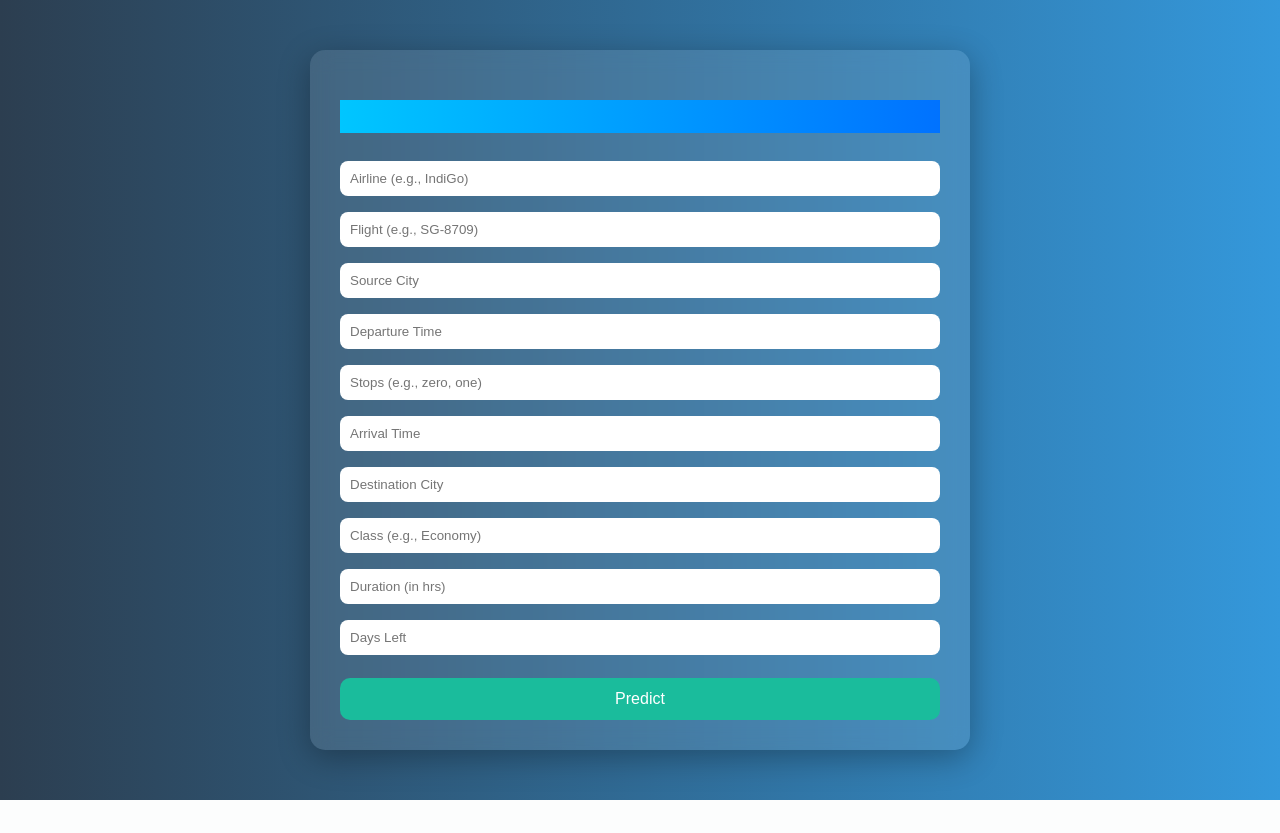
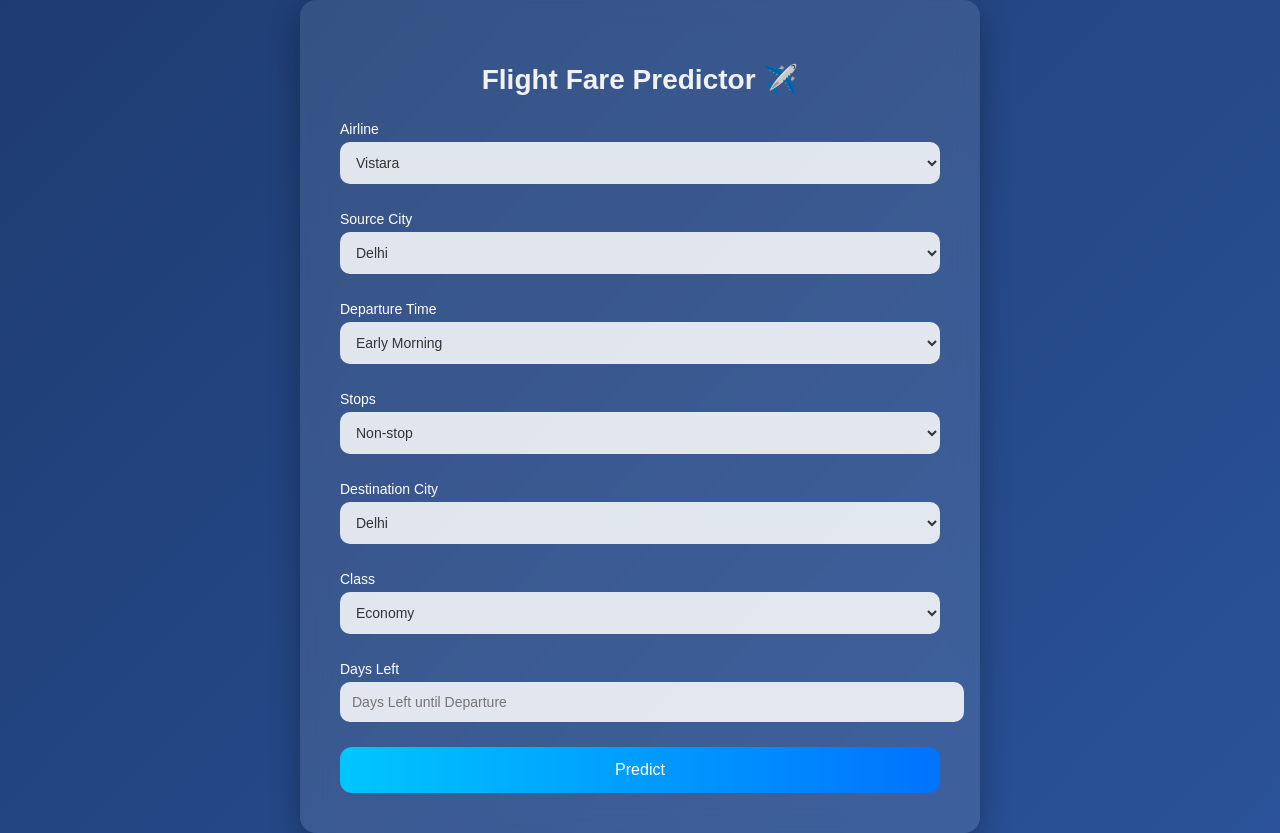
Before and after one commit to umamahesh01/Flight-Ticket-Prediction-End-to-End-ML-Pipeline, a Flask app: page / in a window 1280 px wide. Before the commit the page ends 800 px from the top, so only its background shows below. Run offline with Flask 3, Linux system fonts and the light colour scheme; parts of the project's set-up code (start-up, migrations or seed data) failed here and were passed over.

Commit message:
Enhancement: Added Flask integration, encoder/scaler persistence, updated configs, and deployment files

```diff
--- a/Flask/app.py
+++ b/Flask/app.py
@@ -1,11 +1,43 @@
+
 from flask import Flask, render_template, request
 import pickle
 import numpy as np
+import pandas as pd
+import yaml
+import json
+import os
+import sys
+
+BASE_DIR = os.path.dirname(os.path.dirname(os.path.abspath(__file__)))
+sys.path.append(BASE_DIR)
+
+# load config relative to project root
+config_path = os.path.join(BASE_DIR, "config.yaml")
+with open(config_path, 'r') as f:
+    config = yaml.safe_load(f)
+
+
+# Resolve relative artifact paths to absolute
+for key in ["data_path", "model_path", "scaler_path", "encoder_path", "feature_path"]:
+    config[key] = os.path.join(BASE_DIR, config[key])
+
+
+# Loading Model
+with open(config['model_path'], 'rb') as f:
+    model = pickle.load(f)
+
+# Load Encoder
+with open(config['encoder_path'], 'rb') as f:
+    encoders = pickle.load(f)
+
+# Load Scaler
+with open(config['scaler_path'], 'rb') as f:
+    scaler = pickle.load(f)
+
+with open(config["feature_path"], "r") as f:
+    feature_list = json.load(f)
 
 app = Flask(__name__)
-
-# Load your model (make sure model.pkl exists in artifacts/)
-model = pickle.load(open('C:\\Users\\mahesh\\OneDrive\\Documents\\Naresh_IT\\LIGHT\\SPEED\\Data_science_RESTART\\CodeBase_Production\\Flight_Fare_prediction\\artifacts\\model.pkl', 'rb'))
 
 @app.route('/')
 def home():
@@ -14,26 +46,36 @@ def home():
 @app.route('/predict', methods=['POST'])
 def predict():
     try:
-        features = [
-            request.form.get('airline'),
-            request.form.get('flight'),
-            request.form.get('source_city'),
-            request.form.get('departure_time'),
-            request.form.get('stops'),
-            request.form.get('arrival_time'),
-            request.form.get('destination_city'),
-            request.form.get('class_type'),
-            float(request.form.get('duration')),
-            int(request.form.get('days_left'))
-        ]
+        input_dict = {
+                "airline": request.form.get("airline").strip().title(),   # Spicejet → Spicejet
+                "source_city": request.form.get("source_city").strip().title(),
+                "departure_time": request.form.get("departure_time").strip().title(),
+                "stops": request.form.get("stops").strip().lower(),
+                "destination_city": request.form.get("destination_city").strip().title(),
+                "class": request.form.get("class_type").strip().title(),
+                "days_left": int(request.form.get("days_left"))
+            }
+        # Keep the same feature order as training
+        features_df = pd.DataFrame([input_dict])[feature_list]
 
-        final_features = np.array(features).reshape(1, -1)
-        prediction = model.predict(final_features)[0]
+        # Encode categorical columns
+        for col, le in encoders.items():
+            if col in features_df.columns:
+                features_df[col] = le.transform(features_df[col].astype(str))
 
-        return render_template('index.html', prediction_text=f"Estimated Fare: ₹{int(prediction)}")
+        # Scale features
+        features_scaled = scaler.transform(features_df)
+
+        # Predict
+        prediction = model.predict(features_scaled)[0]
+
+        return render_template('index.html',
+                               prediction_text=f"Estimated Fare: ₹{int(prediction)}")
 
     except Exception as e:
-        return render_template('index.html', prediction_text=f"Error: {str(e)}")
+        return render_template('index.html',
+                               prediction_text=f"Error: {str(e)}")
+
 
 if __name__ == "__main__":
-    app.run(debug=True)
+    app.run(host="0.0.0.0", port=5000,debug=True)
--- a/Flask/static/style.css
+++ b/Flask/static/style.css
@@ -1,61 +1,103 @@
+/* Background */
 body {
-    background: linear-gradient(to right, #2c3e50, #3498db);
-    font-family: 'Segoe UI', Tahoma, Geneva, Verdana, sans-serif;
-    color: white;
     margin: 0;
     padding: 0;
+    font-family: 'Poppins', sans-serif;
+    background: linear-gradient(135deg, #1e3c72, #2a5298);
+    min-height: 100vh;
+    display: flex;
+    align-items: center;
+    justify-content: center;
+    color: #fff;
 }
 
+/* Main container */
 .container {
+    background: rgba(255, 255, 255, 0.1);
+    padding: 40px;
+    border-radius: 16px;
+    box-shadow: 0 10px 30px rgba(0,0,0,0.3);
+    backdrop-filter: blur(12px);
+    width: 100%;
     max-width: 600px;
-    background: rgba(255, 255, 255, 0.1);
-    margin: 50px auto;
-    padding: 30px;
-    border-radius: 15px;
-    box-shadow: 0 8px 32px rgba(0, 0, 0, 0.3);
-    backdrop-filter: blur(10px);
+    animation: fadeIn 1s ease-in-out;
 }
 
+/* Title */
 h2 {
     text-align: center;
-    margin-bottom: 20px;
-    background: linear-gradient(to right, #00c6ff, #0072ff);
-
-    -webkit-text-fill-color: transparent;
+    font-size: 28px;
     font-weight: bold;
+    margin-bottom: 25px;
+    color: #f1f1f1;
 }
 
-form {
-    display: flex;
-    flex-direction: column;
+/* Labels */
+label {
+    margin-top: 12px;
+    margin-bottom: 5px;
+    font-weight: 500;
+    font-size: 14px;
+    display: block;
 }
 
+/* Inputs & Dropdowns */
 input, select {
-    padding: 10px;
-    margin: 8px 0;
-    border-radius: 8px;
+    width: 100%;
+    padding: 12px;
+    border-radius: 10px;
     border: none;
+    margin-bottom: 15px;
     outline: none;
+    font-size: 14px;
+    background: rgba(255, 255, 255, 0.85);
+    color: #333;
+    transition: all 0.3s ease;
 }
 
+input:focus, select:focus {
+    box-shadow: 0 0 8px #00c6ff;
+    transform: scale(1.02);
+}
+
+/* Button */
 button {
-    padding: 12px;
+    width: 100%;
+    padding: 14px;
     border: none;
-    background: #1abc9c;
+    background: linear-gradient(to right, #00c6ff, #0072ff);
     color: white;
-    border-radius: 10px;
     font-size: 16px;
-    margin-top: 15px;
+    border-radius: 12px;
     cursor: pointer;
-    transition: background 0.3s ease;
+    transition: all 0.3s ease;
+    margin-top: 10px;
 }
 
 button:hover {
-    background: #16a085;
+    background: linear-gradient(to right, #0072ff, #00c6ff);
+    transform: scale(1.05);
 }
 
+/* Prediction Result */
 .result {
     margin-top: 20px;
+    padding: 15px;
+    background: rgba(0, 198, 255, 0.2);
+    border: 1px solid #00c6ff;
+    border-radius: 10px;
     font-size: 18px;
     text-align: center;
+    animation: fadeInUp 1s ease-in-out;
 }
+
+/* Animations */
+@keyframes fadeIn {
+    from {opacity: 0; transform: translateY(-20px);}
+    to {opacity: 1; transform: translateY(0);}
+}
+
+@keyframes fadeInUp {
+    from {opacity: 0; transform: translateY(20px);}
+    to {opacity: 1; transform: translateY(0);}
+}
--- a/Flask/templates/index.html
+++ b/Flask/templates/index.html
@@ -9,16 +9,71 @@
     <div class="container">
         <h2>Flight Fare Predictor ✈️</h2>
         <form action="/predict" method="POST">
-            <input type="text" name="airline" placeholder="Airline (e.g., IndiGo)" required>
-            <input type="text" name="flight" placeholder="Flight (e.g., SG-8709)" required>
-            <input type="text" name="source_city" placeholder="Source City" required>
-            <input type="text" name="departure_time" placeholder="Departure Time" required>
-            <input type="text" name="stops" placeholder="Stops (e.g., zero, one)" required>
-            <input type="text" name="arrival_time" placeholder="Arrival Time" required>
-            <input type="text" name="destination_city" placeholder="Destination City" required>
-            <input type="text" name="class_type" placeholder="Class (e.g., Economy)" required>
-            <input type="number" step="0.01" name="duration" placeholder="Duration (in hrs)" required>
-            <input type="number" name="days_left" placeholder="Days Left" required>
+
+            <!-- Airline -->
+            <label for="airline">Airline</label>
+            <select name="airline" id="airline">
+                <option value="Vistara">Vistara</option>
+                <option value="Air_India">Air_India</option>
+                <option value="Indigo">Indigo</option>
+                <option value="GO_FIRST">GO_FIRST</option>
+                <option value="AirAsia">AirAsia</option>
+                <option value="SpiceJet">SpiceJet</option>
+            </select>
+
+            <!-- Source City -->
+            <label for="source_city">Source City</label>
+            <select name="source_city" required>
+                <option value="Delhi">Delhi</option>
+                <option value="Mumbai">Mumbai</option>
+                <option value="Bangalore">Bangalore</option>
+                <option value="Kolkata">Kolkata</option>
+                <option value="Hyderabad">Hyderabad</option>
+                <option value="Chennai">Chennai</option>
+            </select>
+
+            <!-- Departure Time -->
+            <label for="departure_time">Departure Time</label>
+            <select name="departure_time" required>
+                <option value="Early_Morning">Early Morning</option>
+                <option value="Morning">Morning</option>
+                <option value="Afternoon">Afternoon</option>
+                <option value="Evening">Evening</option>
+                <option value="Night">Night</option>
+                <option value="Late_Night">Late Night</option>
+            </select>
+
+            <!-- Stops -->
+            <label for="stops">Stops</label>
+            <select name="stops" required>
+                <option value="zero">Non-stop</option>
+                <option value="one">1 Stop</option>
+                <option value="two_or_more">2+ Stops</option>
+            </select>
+
+
+            <!-- Destination City -->
+            <label for="destination_city">Destination City</label>
+            <select name="destination_city" required>
+                <option value="Delhi">Delhi</option>
+                <option value="Mumbai">Mumbai</option>
+                <option value="Bangalore">Bangalore</option>
+                <option value="Kolkata">Kolkata</option>
+                <option value="Hyderabad">Hyderabad</option>
+                <option value="Chennai">Chennai</option>
+            </select>
+
+            <!-- Class -->
+            <label for="class_type">Class</label>
+            <select name="class_type" required>
+                <option value="Economy">Economy</option>
+                <option value="Business">Business</option>
+            </select>
+
+            <!-- Days Left -->
+            <label for="days_left">Days Left</label>
+            <input type="number" name="days_left" placeholder="Days Left until Departure" required>
+
             <button type="submit">Predict</button>
         </form>
 
--- /dev/null
+++ b/artifacts/features.json
@@ -0,0 +1 @@
+["airline", "source_city", "departure_time", "stops", "destination_city", "class", "days_left"]
--- a/config.yaml
+++ b/config.yaml
@@ -1,15 +1,18 @@
-data_path : "data/Clean_Dataset.csv"
-model_path: "artifacts/model.pkl"
+
+data_path: "data/Clean_Dataset.csv"
+model_path : "artifacts/model.pkl"
+scaler_path: "artifacts/scaled.pkl"
+encoder_path : "artifacts/encoders.pkl"
+feature_path : "artifacts/features.json"
+
 
 target_column: "price"
+
 features:
   - airline
-  - flight
   - source_city
   - departure_time
   - stops
-  - arrival_time
   - destination_city
   - class
-  - duration
   - days_left
--- /dev/null
+++ b/requirements.txt
@@ -0,0 +1,5 @@
+flask
+scikit-learn
+pandas
+numpy
+PyYAML
```
Also changed, not shown: main.py (+16 -12 lines), src/preprocessing/feature_engineering/encoding.py (+11 -2 lines), src/preprocessing/feature_engineering/scaler.py (+7 -0 lines), 4 other files.
